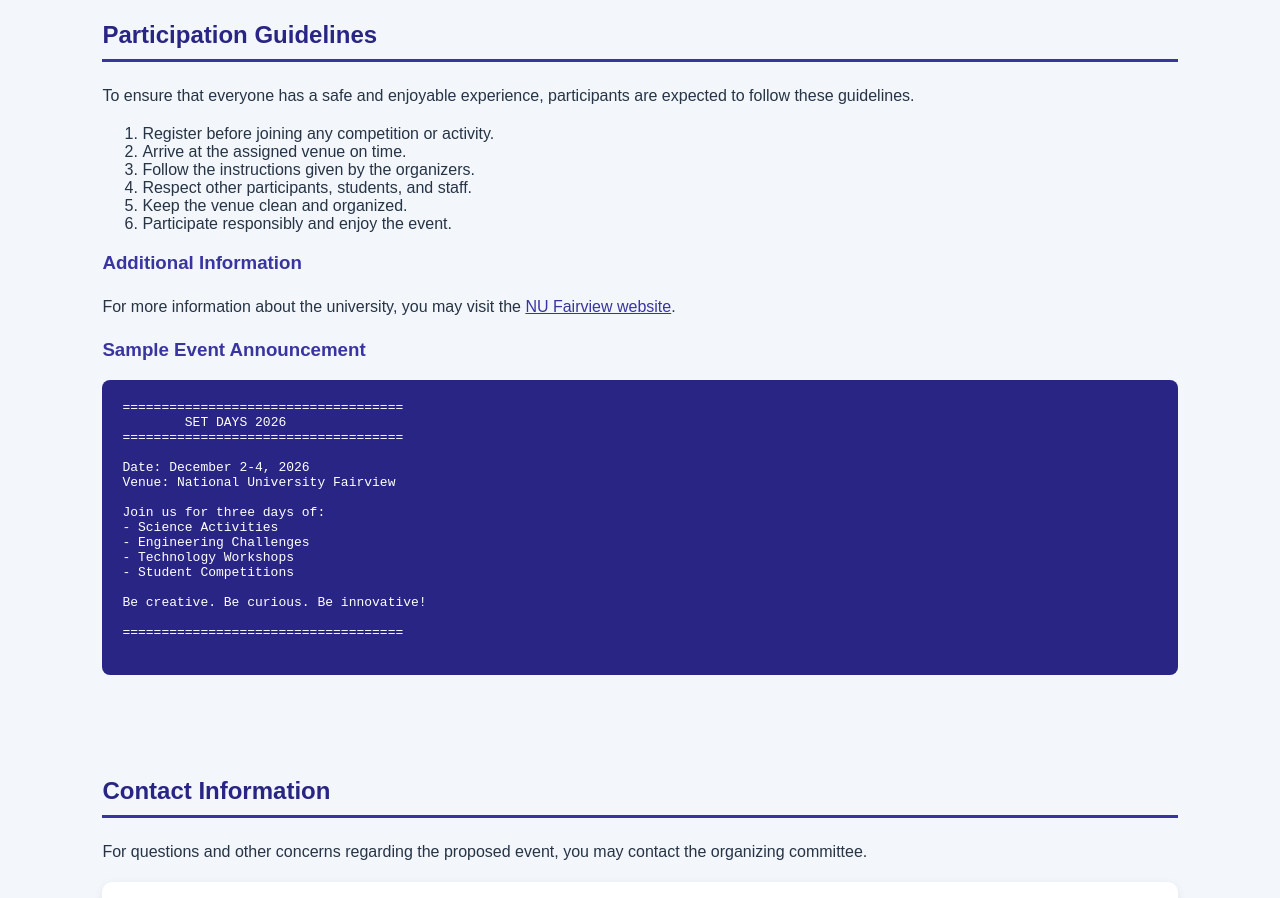
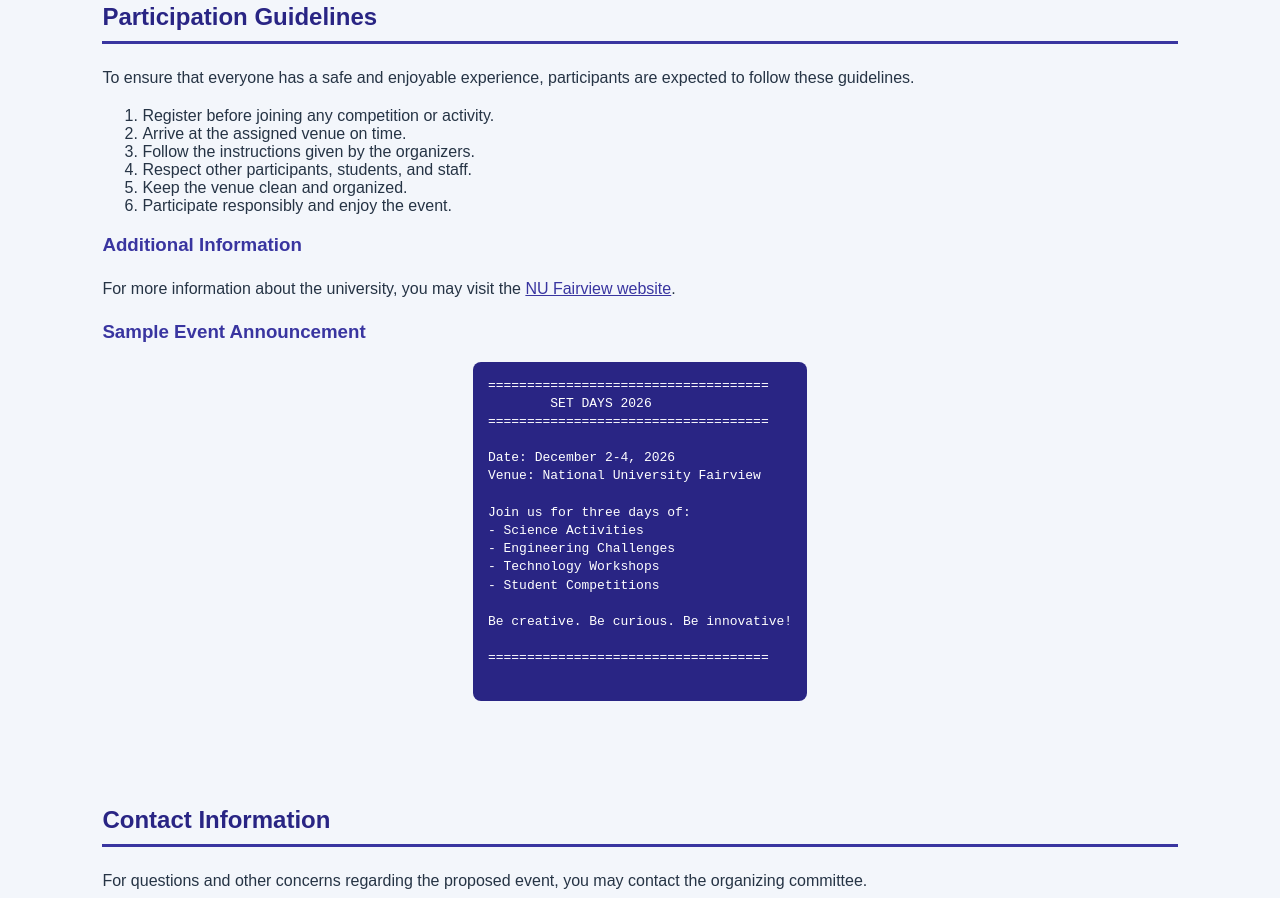
Before and after one commit to Mashleds/SetDays_Website, a plain HTML site: page index.html in a window 1280 px wide. Shown: the part 3253-4151 px from the top of the page. Drawn offline with Linux system fonts and the light colour scheme.

Commit message:
complete

```diff
--- a/index.html
+++ b/index.html
@@ -136,8 +136,8 @@
             color: white;
         }
 
-        tr:nth-child(even) {
-            background-color: #edf3f9;
+        tr {
+            background-color: white;
         }
 
         .venue-image {
@@ -171,9 +171,15 @@
         pre {
             background-color: #292584;
             color: white;
-            padding: 20px;
+            padding: 15px;
             border-radius: 8px;
             white-space: pre-wrap;
+            font-size: 13px;
+            line-height: 1.4;
+            width: fit-content;
+            max-width: 100%;
+            box-sizing: border-box;
+            margin: 15px auto;
         }
 
         a {
@@ -443,7 +449,7 @@
             width="600"
             height="300"
         >
-x
+
     </section>
 
     <section id="highlights">
```
Also changed, not shown: 1 other file.
